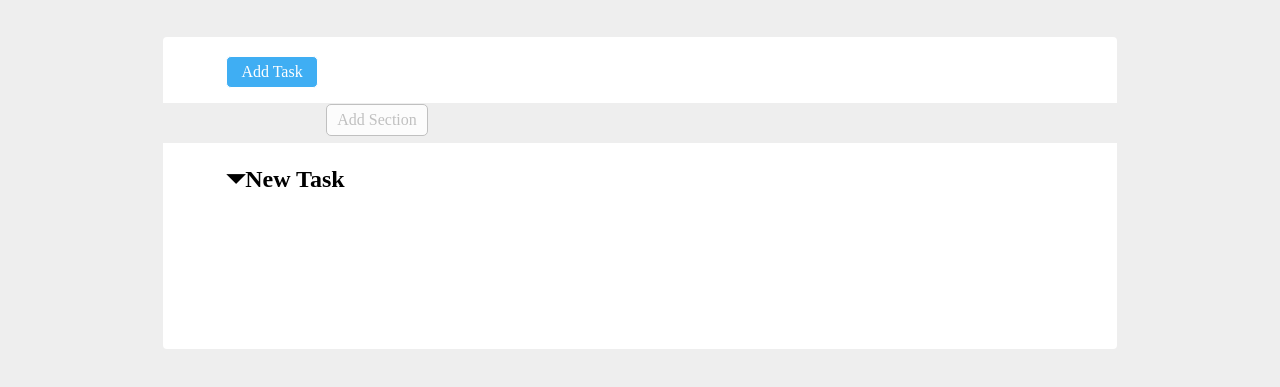
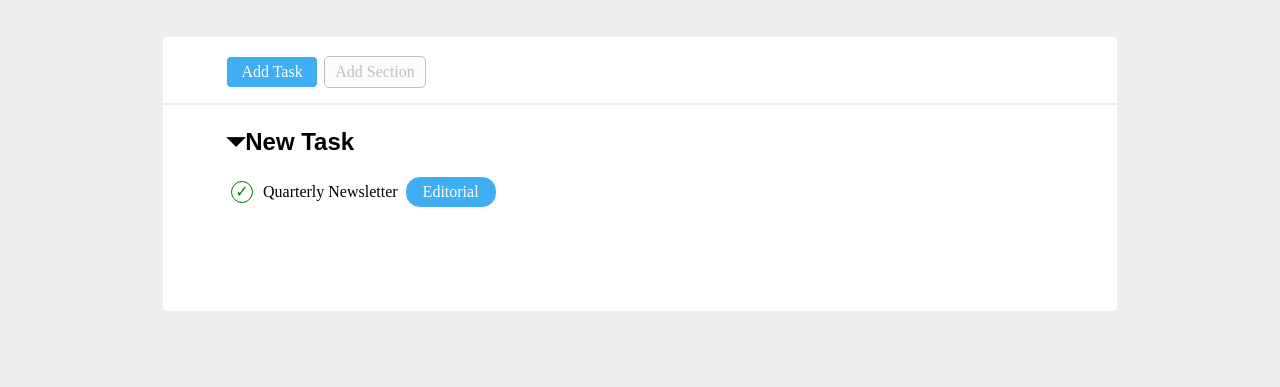
Before and after one commit to wkratos22/html-css-toboolist, a plain HTML site: page index.html in a window 1280 px wide. Shown: the part 61-448 px from the top of the page. Drawn offline with Linux system fonts and the light colour scheme.

Commit message:
bottoni + (New task) completati

```diff
--- a/asset/css/style.css
+++ b/asset/css/style.css
@@ -39,6 +39,7 @@ body{
     line-height: 30px;
     border-radius: 5px;
     margin-left: 60px;
+    display: inline-block;
 
 
 
@@ -54,7 +55,9 @@ body{
     text-align: center;
     line-height: 30px;
     border-radius: 5px;
-    margin-left: 160px;
+    margin-left: 2px;
+    display: inline-block;
+
 
 
 
@@ -88,10 +91,45 @@ body{
     border-bottom-left-radius : 4px;
     border-bottom-right-radius: 4px;
     padding: 3px;
+    margin-top: 2px ;
 
 
 }
 
 .text{
     margin-left: 60px;
+    font-family: Arial, Helvetica, sans-serif;
 }
+
+
+
+.check:before{
+    content: "\2713";
+    color: green;
+    margin-left: 65px;
+    display: inline-block;
+    height: 20px;
+    width: 20px;
+    border-radius: 50%;
+    text-align: center;
+    border: 1px solid green ;
+    margin-right: 10px;
+    font-family: Arial, Helvetica, sans-serif;
+
+
+
+}
+
+.editorial{
+    border: 1px solid rgb(255, 255, 255);
+    background-color: rgb(63, 174, 243);
+    color: white;
+    width: 90px;
+    height: 30px;
+    text-align: center;
+    line-height: 30px;
+    border-radius: 15px;
+    margin-left: 60px;
+    display: inline-block;
+    margin-left: 3px;
+}
--- a/index.html
+++ b/index.html
@@ -23,7 +23,21 @@
         </div>
 
         <div class="div2">
+
             <h2 class="text">&#9207;New Task</h2>
+
+            <span class="check">Quarterly Newsletter</span>
+            <span class="editorial">Editorial</span>
+
+
+
+
+
+
+
+
+
+
 
         </div>
 
```
